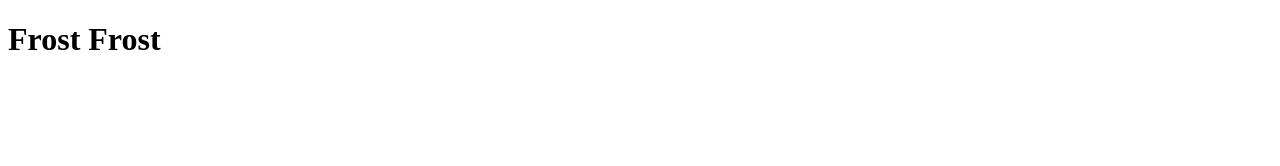
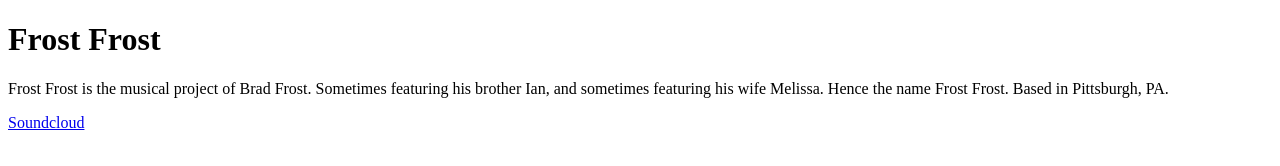
Before and after one commit to bradfrost/frost-frost-website, a plain HTML site: page index.html in a window 1280 px wide. Drawn offline with Linux system fonts and the light colour scheme.

Commit message:
Add basic description and Soundcloud link

```diff
--- a/index.html
+++ b/index.html
@@ -7,5 +7,7 @@
 </head>
 <body>
     <h1>Frost Frost</h1>
+    <p>Frost Frost is the musical project of Brad Frost. Sometimes featuring his brother Ian, and sometimes featuring his wife Melissa. Hence the name Frost Frost. Based in Pittsburgh, PA.</p>
+    <a href="https://soundcloud.com/frostfrost-1">Soundcloud</a>
 </body>
 </html>
```
